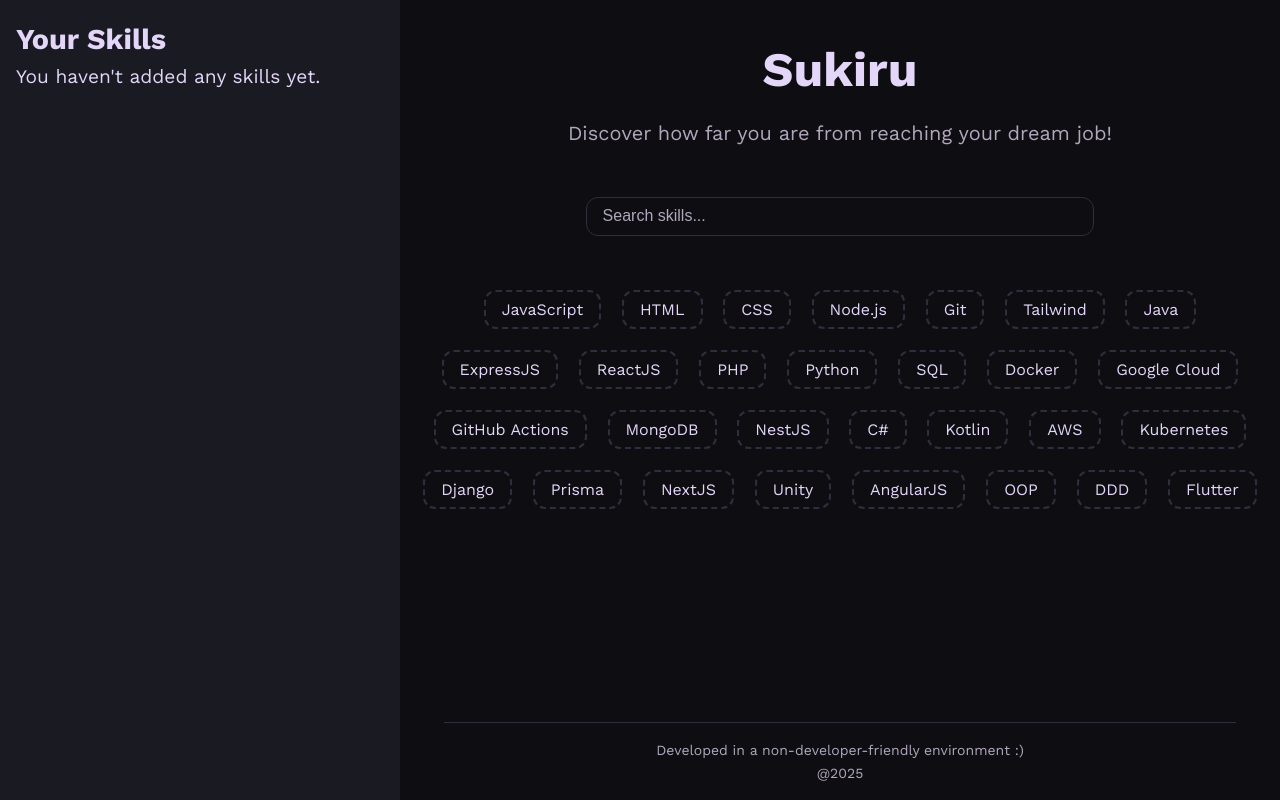
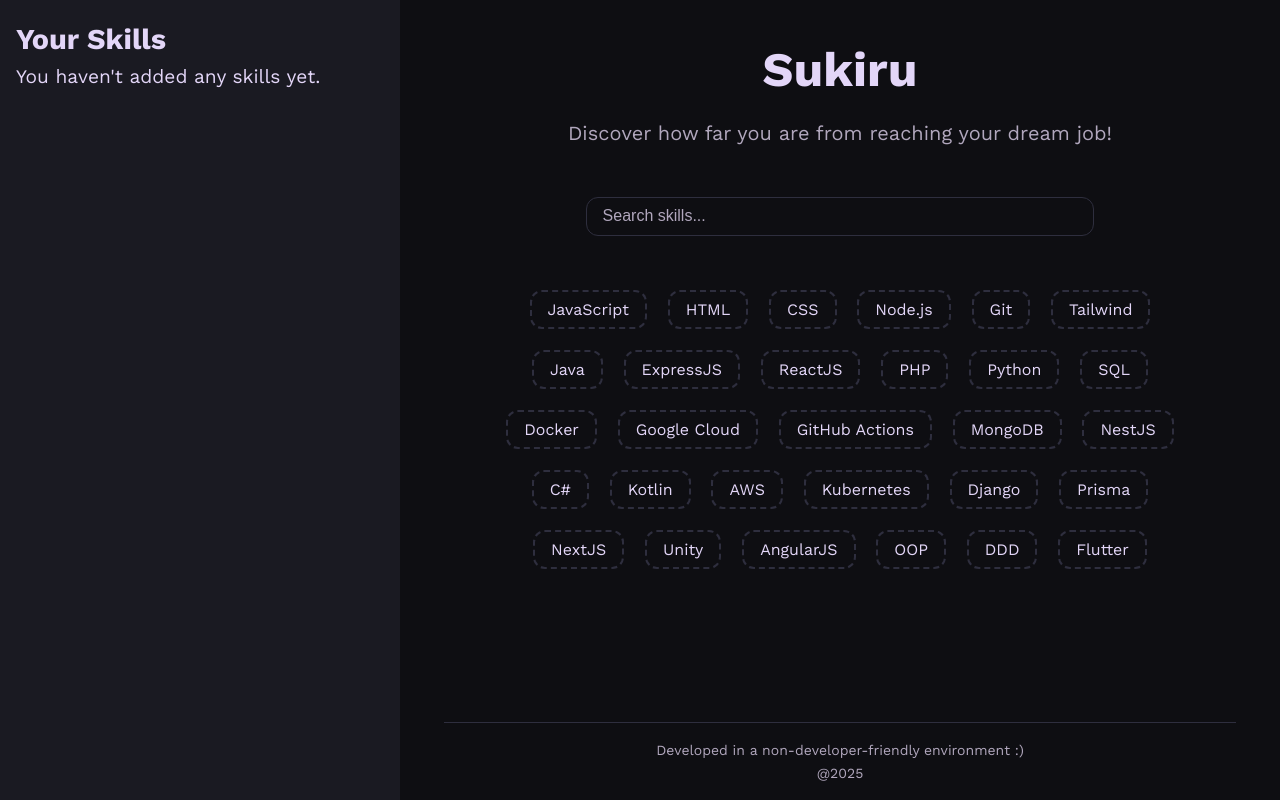
Before and after one commit to alexrcore/Sukiru, a React (Vite) app in the folder フロントエンド/: page / in a window 1280 px wide. Built offline with nearby package versions, Linux system fonts and the light colour scheme; a web font is replaced by a local one.

Commit message:
⚡️: fixed scroll behavior of skill grid

```diff
--- a/フロントエンド/src/components/SkillGrid/SkillGrid.css
+++ b/フロントエンド/src/components/SkillGrid/SkillGrid.css
@@ -4,6 +4,9 @@
   justify-content: center;
   padding: 1rem;
   gap: 0.5rem;
-  max-width: 1000px;
   margin: 0 auto;
+  flex: 1 1 0;
+  min-height: 0;
+  max-height: 100%;
+  overflow-y: auto;
 }
--- /dev/null
+++ b/フロントエンド/src/components/SkillSection/SkillSection.css
@@ -0,0 +1,14 @@
+.skill-section {
+  display: flex;
+  flex-direction: column;
+  flex: 1;
+  min-height: 0;
+}
+
+.skill-grid-wrapper {
+  flex: 1;
+  overflow-y: auto;
+  min-height: 0;
+  max-width: 85%;
+  margin: 0 auto;
+}
--- a/フロントエンド/src/components/SkillSection/SkillSection.jsx
+++ b/フロントエンド/src/components/SkillSection/SkillSection.jsx
@@ -1,10 +1,13 @@
 import SearchBar from '../SearchBar/SearchBar'
 import SkillGrid from '../SkillGrid/SkillGrid'
+import './SkillSection.css'
 
 const SkillSection = ({ searchTerm, setSearchTerm, skills, selectedSkills, onToggleSkill }) => (
-  <section>
+  <section className="skill-section">
     <SearchBar value={searchTerm} onChange={setSearchTerm} />
-    <SkillGrid skills={skills} selectedSkills={selectedSkills} onToggleSkill={onToggleSkill} />
+    <div className="skill-grid-wrapper">
+      <SkillGrid skills={skills} selectedSkills={selectedSkills} onToggleSkill={onToggleSkill} />
+    </div>
   </section>
 )
 
--- a/フロントエンド/src/layouts/MainLayout/MainLayout.css
+++ b/フロントエンド/src/layouts/MainLayout/MainLayout.css
@@ -1,16 +1,21 @@
 .main-layout {
   display: flex;
   flex-direction: row;
+  max-height: 100vh;
 }
 
 .main-layout-body {
   display: flex;
   flex-direction: column;
   flex: 1;
+  min-height: 0;
 }
 
 .main-content {
-  flex: 1;
+  flex: 1 1 0;
+  min-height: 0;
+  display: flex;
+  flex-direction: column;
 }
 
 body,
```
